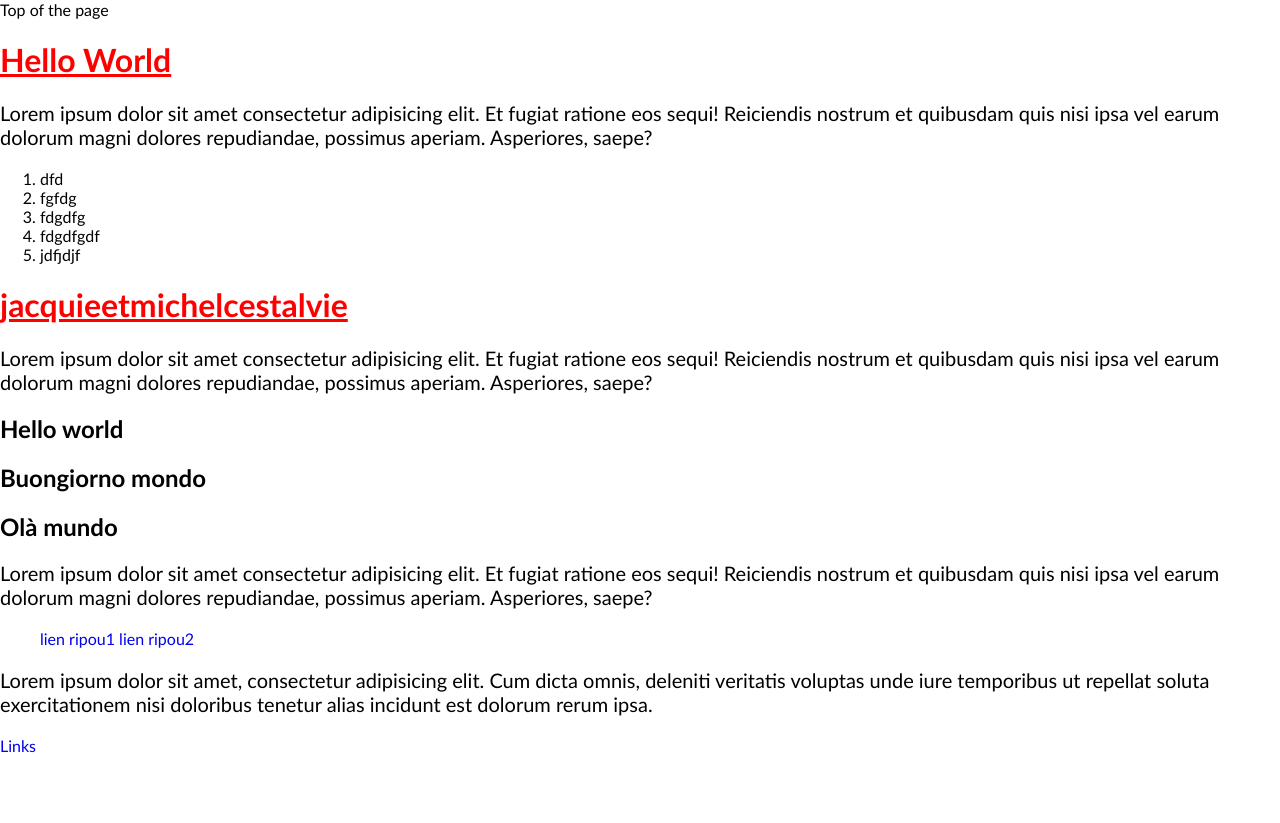
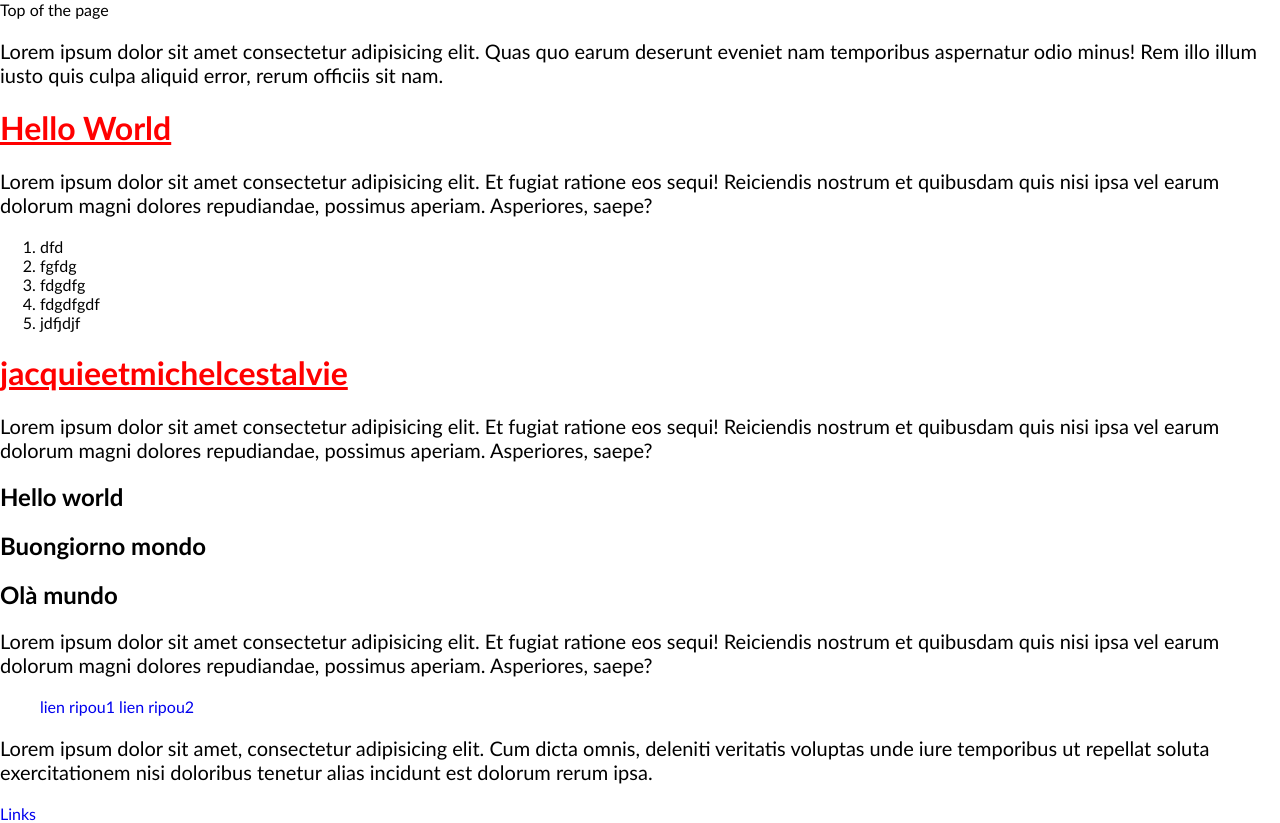
Before and after one commit to mourad-yahiaoui/adrar-carbonne, a plain HTML site: page index.html in a window 1280 px wide. Before the commit the page ends 800 px from the top, so only its background shows below. Drawn offline with Linux system fonts and the light colour scheme.

Commit message:
modification header

```diff
--- a/index.html
+++ b/index.html
@@ -13,6 +13,7 @@
 
     <!-- ajout menu header -->
     <!-- ajout menu2 header -->
+    <p>Lorem ipsum dolor sit amet consectetur adipisicing elit. Quas quo earum deserunt eveniet nam temporibus aspernatur odio minus! Rem illo illum iusto quis culpa aliquid error, rerum officiis sit nam.</p>
 
     </header>
     <h1>Hello World</h1>
```
